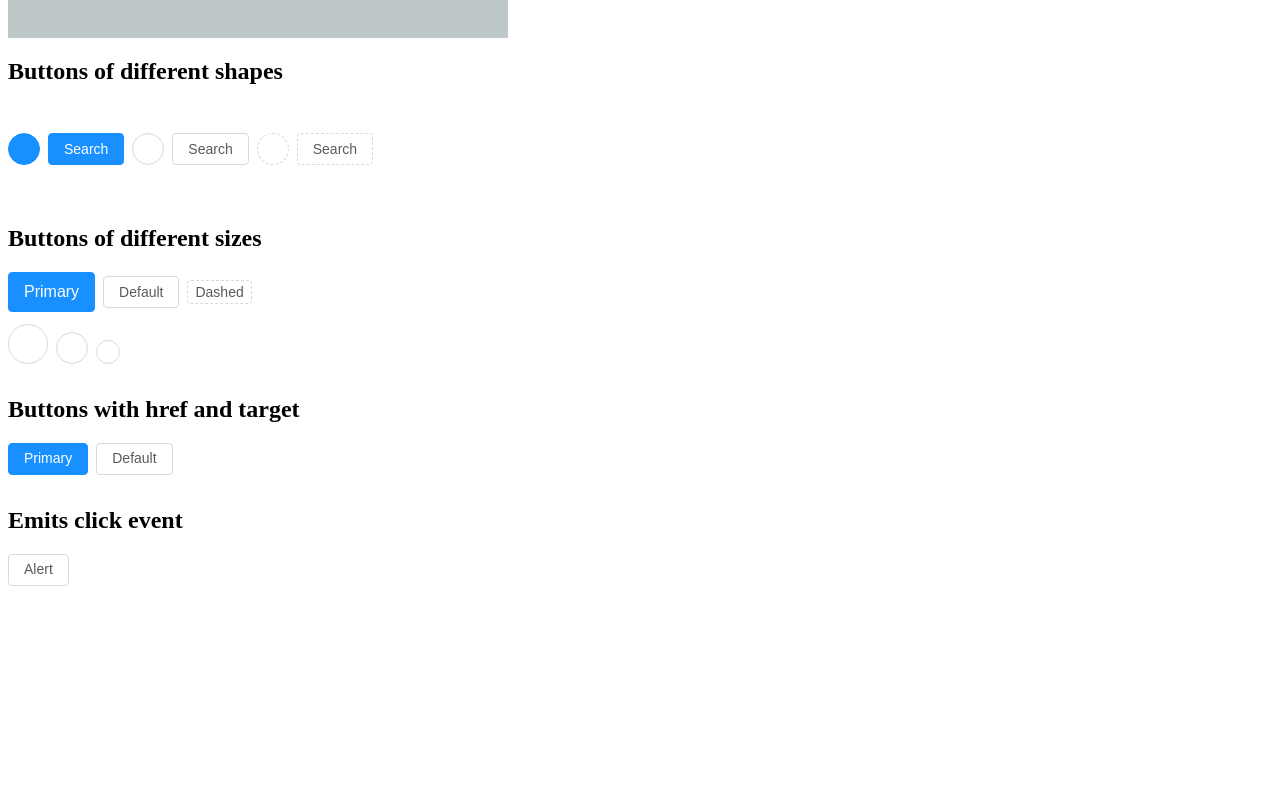
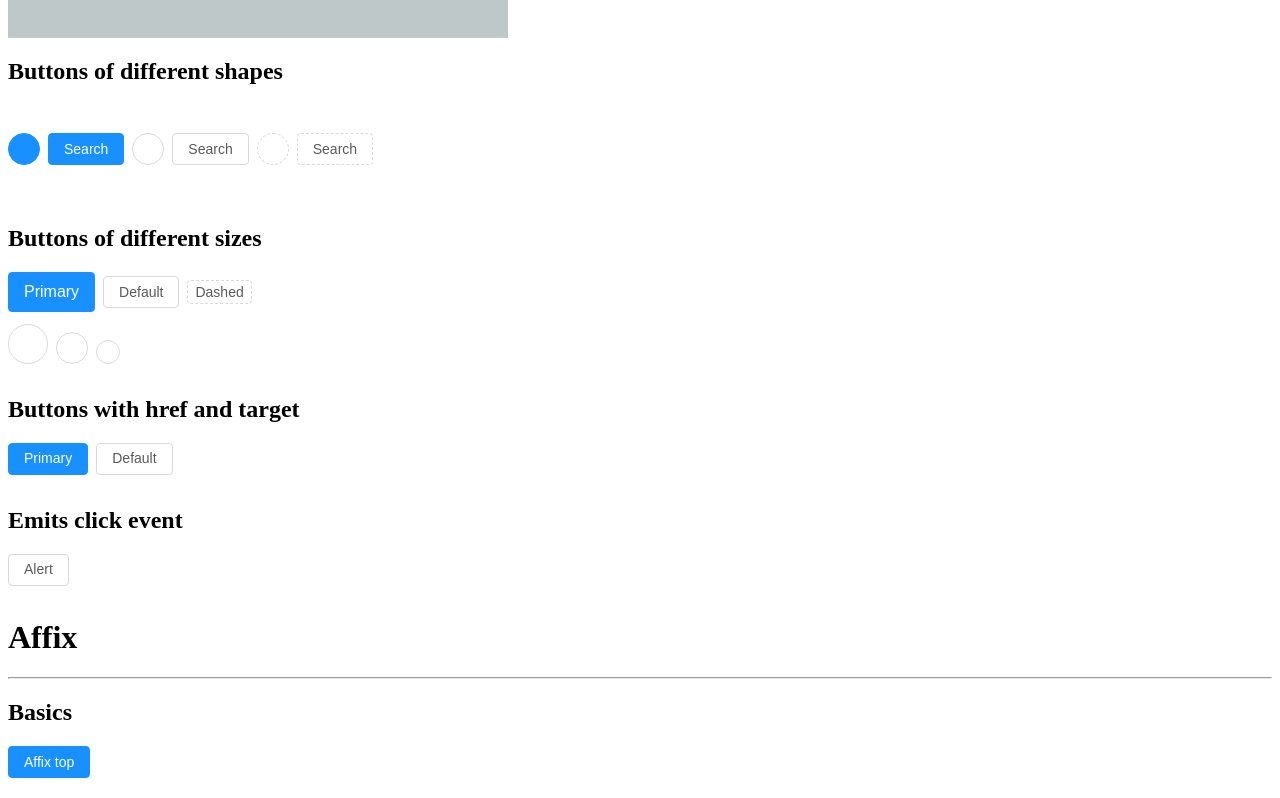
Before and after one commit to Sai1996/ant-design-vue-implementation, a Vue app: page / in a window 1280 px wide. Shown: the part 488-1286 px from the top of the page. Before the commit the page ends 1094 px from the top, so only its background shows below. Built offline with nearby package versions, Linux system fonts and the light colour scheme; the HTML template or start-up script is replaced by a standard one.

Commit message:
Working on affix.

```diff
--- a/src/App.vue
+++ b/src/App.vue
@@ -53,19 +53,30 @@
         <ad-button  v-on:click="handleOnClick">Alert</ad-button>
       </div>
     </div>
+    <h1>Affix</h1>
+    <hr>
+    <div>
+      <h2>Basics</h2>
+      <div>
+        <affix>
+          <ad-button type="primary">Affix top</ad-button>
+        </affix>
+      </div>
+    </div>
 </div>
 </template>
 
 <script>
 import Button from "./button/index.vue";
+import Affix from "./affix/index.vue";
 
 export default {
   components: {
-    "ad-button": Button
+    "ad-button": Button,
+    affix: Affix
   },
   methods: {
     handleOnClick: function() {
-
       window.alert("1");
     }
   }
--- /dev/null
+++ b/src/affix/index.vue
@@ -0,0 +1,30 @@
+<template>
+    <div :style="'position:relative;top:' + offsetTop + '; bottom:' + offsetBottom"><slot></slot></div>
+</template>
+
+<script>
+export default {
+  props: {
+    offsetTop: {
+      type: Number,
+      default: 0
+    },
+    offsetBottom: {
+      type: Number,
+      default: 0
+    }
+  },
+  data: function() {
+    return {};
+  },
+  methods: {},
+  mounted: function() {
+    window.addEventListener("scroll", function() {
+
+    });
+  }
+};
+</script>
+
+<style lang="scss">
+</style>
--- a/src/button/index.vue
+++ b/src/button/index.vue
@@ -60,7 +60,7 @@ export default {
         this.isClicked = "";
       }, 400);
 
-      this.$emit('click', event);
+      this.$emit("click", event);
     }
   }
 };
--- a/webpack.config.js
+++ b/webpack.config.js
@@ -10,6 +10,7 @@ module.exports = {
         path: path.resolve(__dirname, "dist"),
         filename: "bundle.js"
     },
+    devtool: 'eval-source-map',
     module: {
         rules: [{
                 test: /\.vue$/,
```
Also changed, not shown: 1 other file (tests, documents, lock files or other folders).
